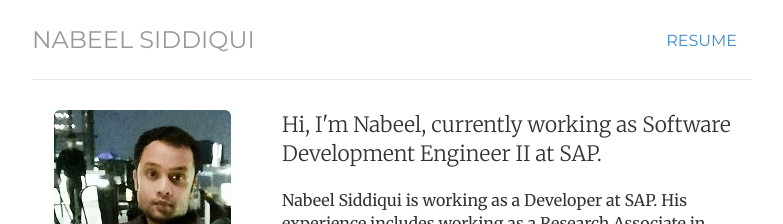
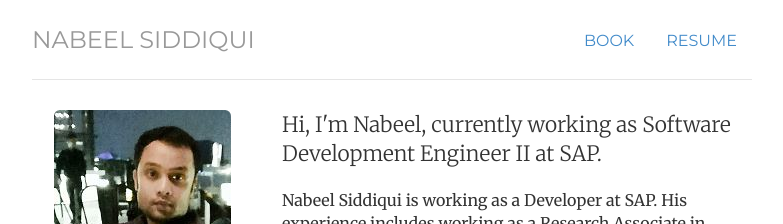
Before and after one commit to mnscodes/mnscodes.github.io, a Jekyll site: the page built from index.html, in a window 1280 px wide. Shown: the top 224 px of the page, without its empty margins (248-1031 px from the left). Built offline with Jekyll 4.4.1, drawn with Linux system fonts in a browser that asks for light colours.

Commit message:
Update header.html

```diff
--- a/_includes/header.html
+++ b/_includes/header.html
@@ -1,6 +1,6 @@
 <div class="header">
 	<ul class="nav nav-pills pull-right">
- 	<!--	<li class="{{ page.book }}"><a href="/book" title="Book">Book</a></li> -->
+ 		<li class="{{ page.book }}"><a href="/book" title="Book">Book</a></li>
 		<li class="{{ page.cv }}"><a target = "_blank" href="/files/NabeelSiddiquiResume.pdf" title="Download CV as PDF">Resume</a></li>
 	</ul>
 	<h3 class="text-muted"><a href="/">Nabeel Siddiqui</a></h3>
```
